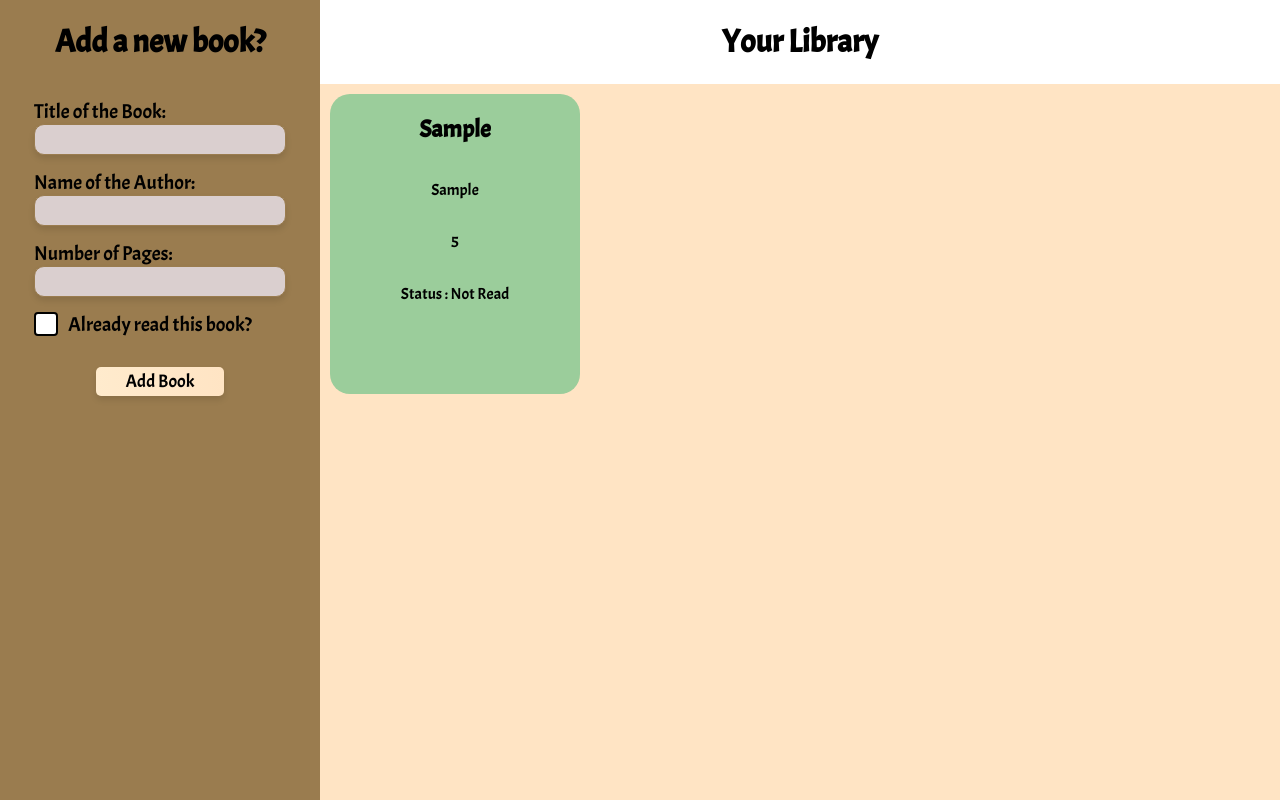
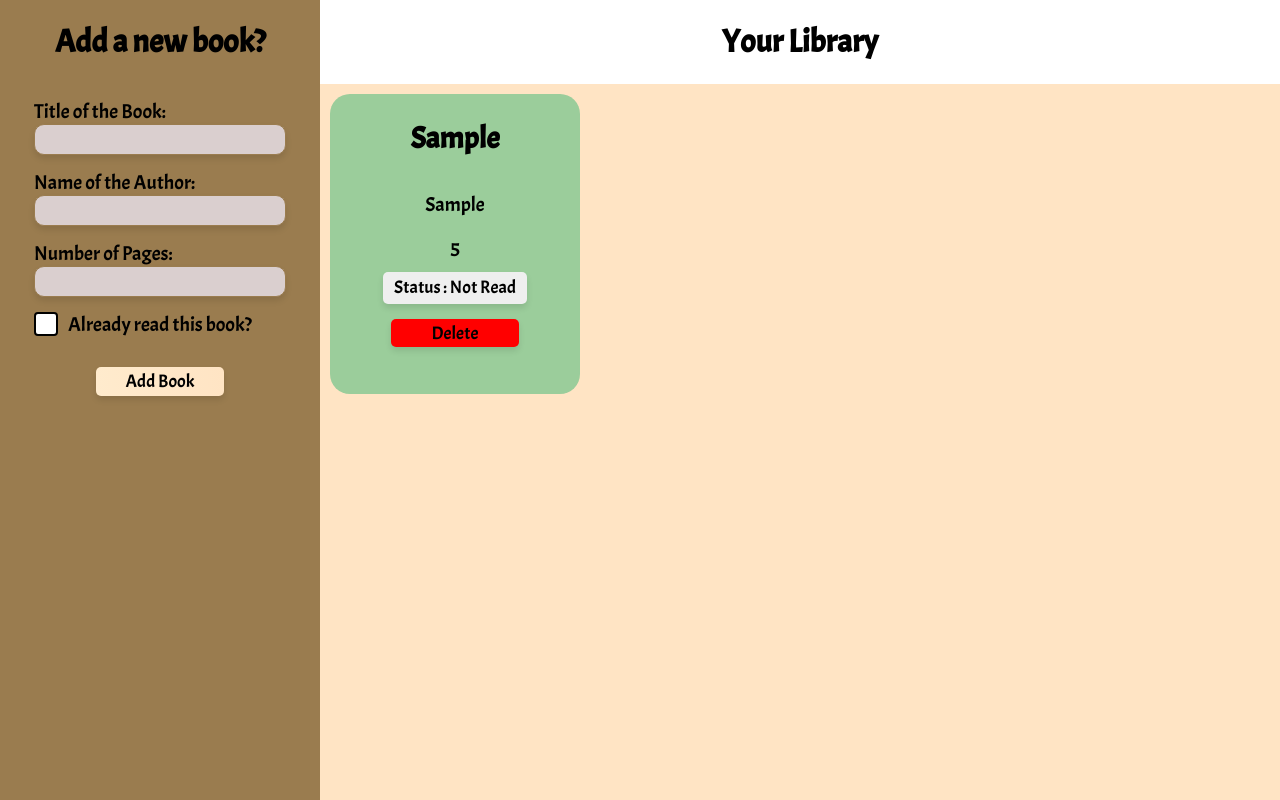
Before and after one commit to tony770/Small_library, a plain HTML site: page index.html in a window 1280 px wide. Both pictures are taken after typing "Sample", "Sample", "5" into the empty fields and a click on the button "Add Book". Drawn offline with Linux system fonts and the light colour scheme.

Commit message:
delete btn and read status btn added

```diff
--- a/index.html
+++ b/index.html
@@ -24,7 +24,7 @@
             </label>
 
             <div class="btn_container">
-                <button type="submit">Add Book</button>
+                <button type="submit" class="submitButton">Add Book</button>
             </div>
 
         </form>
--- a/scripts.js
+++ b/scripts.js
@@ -29,7 +29,7 @@ function displayBook() {
     const card_container = document.querySelector('.card_container');
     card_container.innerHTML = '';
 
-    myLibrary.forEach((book) => {
+    myLibrary.forEach((book, index) => {
         const newDiv = document.createElement('div');
         newDiv.className = 'card';
 
@@ -45,9 +45,23 @@ function displayBook() {
         newPageNum.innerText = `${book.pageNum}`;
         newDiv.appendChild(newPageNum);
 
-        const newRead = document.createElement('p');
+        const newRead = document.createElement('button');
+        newRead.className = 'readButton';
         newRead.innerText = book.read ? 'Status: Read' : 'Status : Not Read';
+        newRead.addEventListener('click', () => {
+            myLibrary[index].read = !myLibrary[index].read;
+            displayBook();
+        });
         newDiv.appendChild(newRead);
+
+        const deleteButton = document.createElement('button');
+        deleteButton.className = 'deleteButton';
+        deleteButton.textContent = 'Delete';
+        deleteButton.addEventListener('click', () => {
+            myLibrary.splice(index, 1);
+            displayBook();
+        });
+        newDiv.appendChild(deleteButton);
 
         card_container.appendChild(newDiv);
     });
--- a/styles.css
+++ b/styles.css
@@ -104,7 +104,7 @@ input[type="checkbox"]:checked + .checkmark::after {
     text-align: center;
 }
 
-button {
+.submitButton {
     font-family: 'Acme', sans-serif;
     width: 8rem;
     height: 1.8rem;
@@ -117,7 +117,9 @@ button {
     transition: box-shadow 0.3s ease;
 }
 
-button:hover {
+.submitButton:hover,
+.readButton:hover,
+.deleteButton:hover {
     cursor: pointer;
     box-shadow: 0 8px 12px rgba(0, 0, 0, 0.2);
 }
@@ -148,3 +150,33 @@ button:hover {
     border-radius: 20px;
     margin: 10px;
 }
+
+.card h2 {
+    font-size: 30px;
+}
+.card p {
+    font-size: 20px;
+    margin: 10px;
+}
+
+.readButton,
+.deleteButton {
+    font-family: 'Acme', sans-serif;
+    width: 8rem;
+    height: 1.8rem;
+    border: none;
+    border-radius: 5px;
+    font-size: 18px;
+    box-shadow: 0 4px 6px rgba(0, 0, 0, 0.1);
+    transition: box-shadow 0.3s ease;
+}
+
+.readButton {
+    margin-bottom: 15px;
+    width: 9rem;
+    height: 2rem;
+}
+
+.deleteButton {
+    background-color: red;
+}
```
